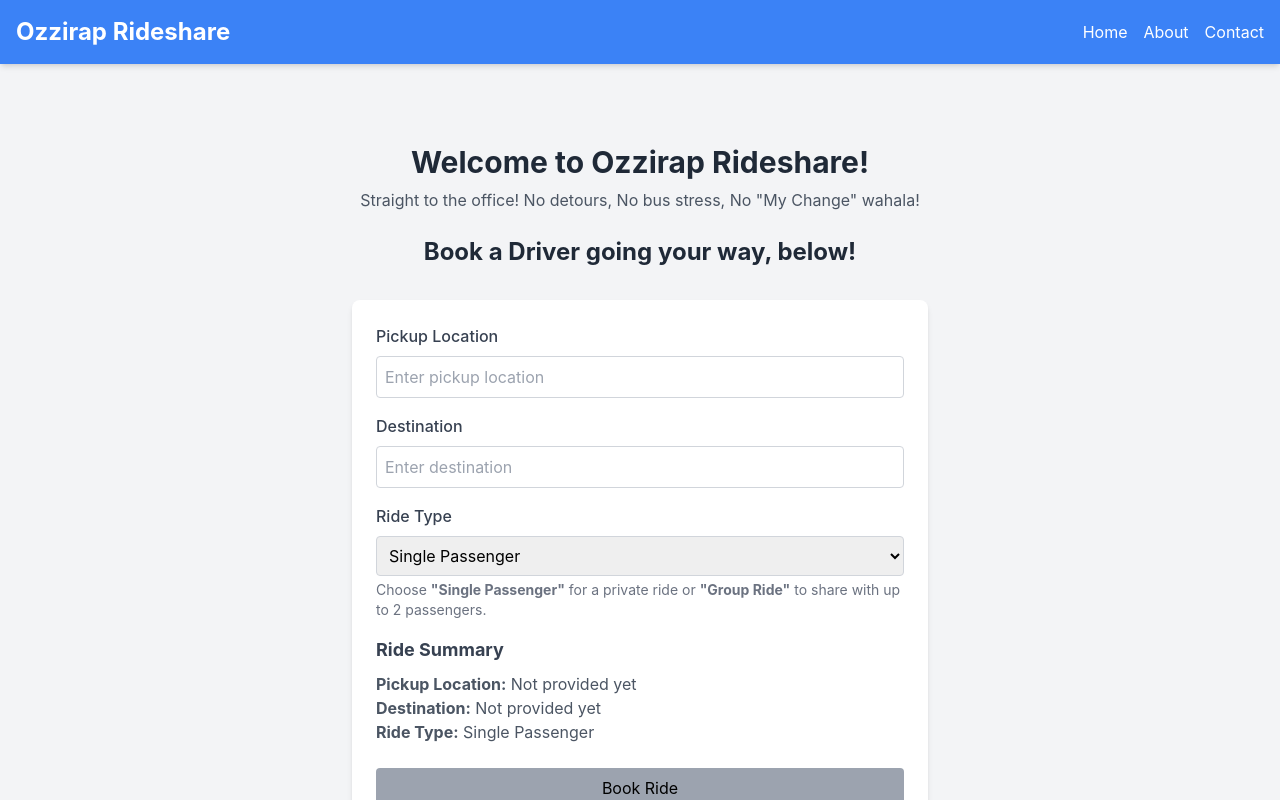
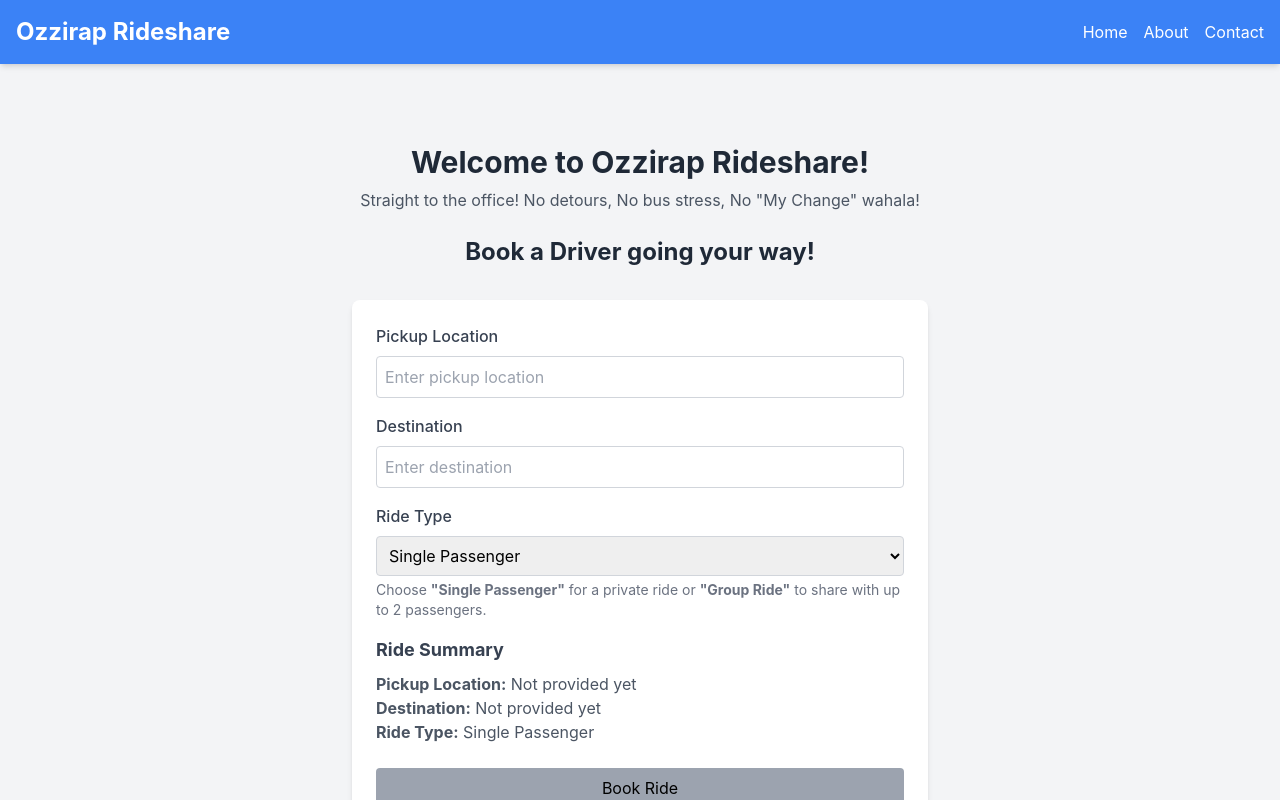
Before and after one commit to amansopinion/ozzirap-rideshare, a React (Create React App) app: page / in a window 1280 px wide. Shown: the top 800 px of the page. Built offline with nearby package versions, Linux system fonts and the light colour scheme.

Commit message:
Modal styling Complete

```diff
--- a/src/App.js
+++ b/src/App.js
@@ -101,7 +101,7 @@ function App() {
           </p>{" "}
           <br></br>
           <h3 className="text-2xl font-bold text-gray-800">
-            Book a Driver going your way, below!
+            Book a Driver going your way!
           </h3>
         </section>
 
@@ -133,6 +133,7 @@ function App() {
                 className={`w-full mt-2 p-2 border rounded ${
                   pickupError ? "border-red-500" : "border-gray-300"
                 }`}
+                aria-label="Pickup Location"
               />
               {pickupError && (
                 <p className="text-red-500 text-sm mt-1">{pickupError}</p>
@@ -162,6 +163,7 @@ function App() {
                 className={`w-full mt-2 p-2 border rounded ${
                   destinationError ? "border-red-500" : "border-gray-300"
                 }`}
+                aria-label="Destination"
               />
               {destinationError && (
                 <p className="text-red-500 text-sm mt-1">{destinationError}</p>
@@ -223,6 +225,7 @@ function App() {
                 !pickup.trim() ||
                 !destination.trim()
               }
+              aria-label="Book Ride"
             >
               {loading ? "Submitting..." : "Book Ride"}
             </button>
@@ -240,7 +243,7 @@ function App() {
           )}
 
           {successMessage && (
-            <p className="text-green-700 text-center font-medium mt-4">
+            <p className="text-green-700 text-center font-medium mt-4" aria-live="assertive">
               {successMessage}
             </p>
           )}
```
